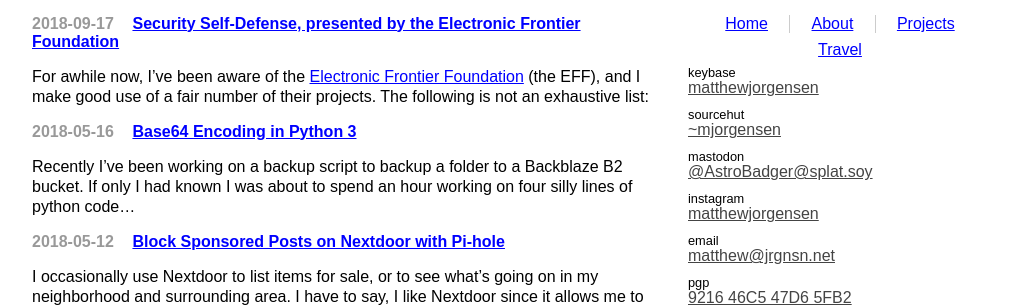
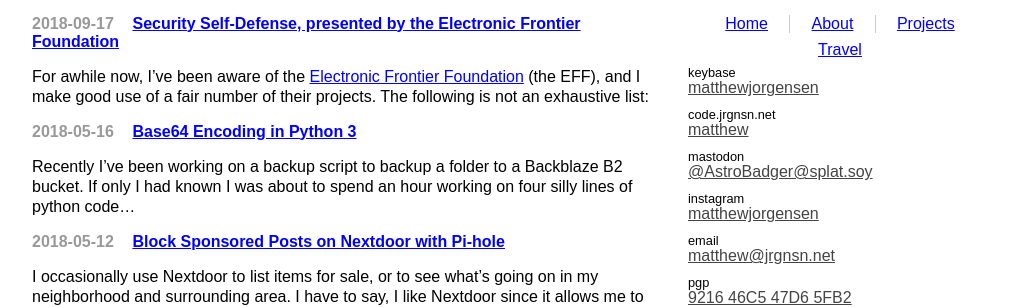
Before and after one commit to prplecake/jrgnsn.net, a Jekyll site: the page built from index.html, in a window 1280 px wide. Shown: the part 306-613 px from the top of the page, without its empty margins (128-1147 px from the left). Built offline with Jekyll 4.4.1, drawn with Linux system fonts in a browser that asks for light colours; the list of posts is cut into pages by our own code.

Commit message:
Change sourcehut link to current personal code host

```diff
--- a/_includes/widget-external-links.html
+++ b/_includes/widget-external-links.html
@@ -4,8 +4,8 @@
     <a href="https://keybase.io/matthewjorgensen">matthewjorgensen</a>
   </p>
   <p>
-    <span class="context">sourcehut</span>
-    <a href="https://git.sr.ht/~mjorgensen">~mjorgensen</a>
+    <span class="context">code.jrgnsn.net</span>
+    <a href="https://code.jrgnsn.net/matthew">matthew</a>
   </p>
   <p>
     <span class="context">mastodon</span>
```
